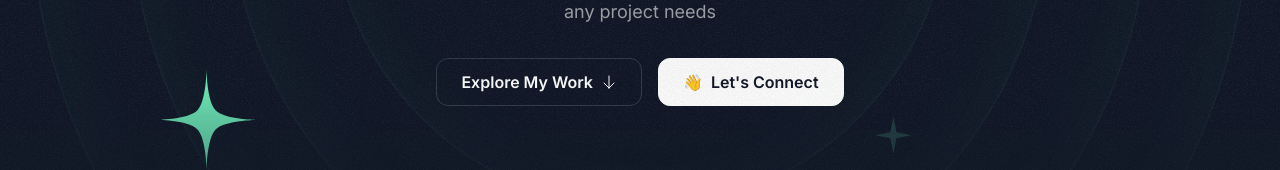
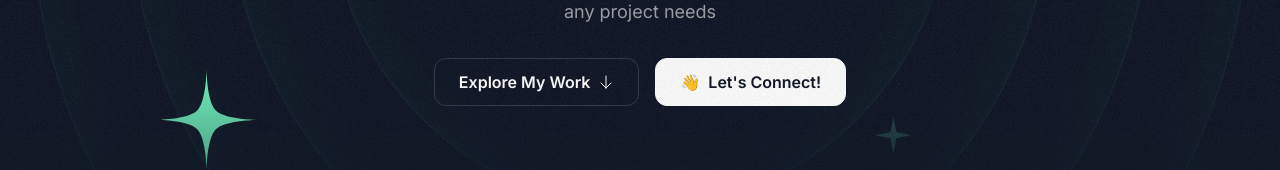
Before and after one commit to yarwarr/portfolio, a Next.js app: page / in a window 1280 px wide. Shown: the part 548-718 px from the top of the page. Built offline with nearby package versions, Linux system fonts and the light colour scheme; a web font is replaced by a local one.

Commit message:
Changing

```diff
--- a/src/sections/Hero.tsx
+++ b/src/sections/Hero.tsx
@@ -89,7 +89,7 @@ export const HeroSection = () => {
           </button>
           <button className="inline-flex items-center gap-2 border border-white bg-white text-gray-900 h-12 px-6 rounded-xl">
             <span>👋</span>
-            <span className="font-semibold ">Let&apos;s Connect</span>
+            <span className="font-semibold ">Let&apos;s Connect!</span>
           </button>
         </div>
       </div>
```
